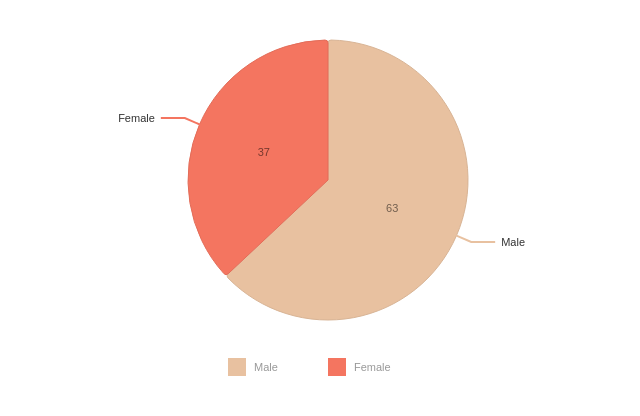
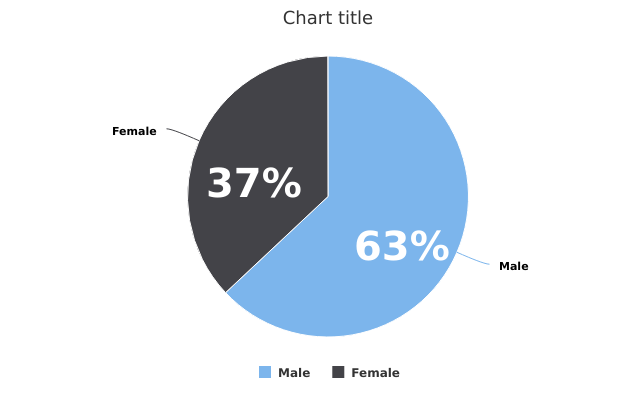
Before and after one commit to Gunjan1109/nivochartsdemo, a React (Create React App) app: page / in a window 1280 px wide. Shown: the top 416 px of the page, without its empty margins (312-952 px from the left). Built offline with nearby package versions, Linux system fonts and the light colour scheme.

Commit message:
pie chart add

```diff
--- /dev/null
+++ b/src/components/pie-chart/options.js
@@ -0,0 +1,49 @@
+import { pieChartData } from "../../data";
+
+export const pieChartOptions = {
+    chart: {
+        type: 'pie'
+    },
+    credits: false,
+    tooltip: {
+        pointFormat: 'Contribution To Total Quanity: <b>{point.percentage:.1f}%</b>'
+    },
+    accessibility: {
+        point: {
+            valueSuffix: '%'
+        }
+    },
+    plotOptions: {
+        pie: {
+            allowPointSelect: true,
+            cursor: 'pointer',
+            showInLegend: true,
+            data: pieChartData
+        },
+    },
+    legend: {
+        symbolRadius: 0
+    },
+    series: [
+        {
+            type: 'pie',
+            dataLabels: {
+                color: 'white',
+                distance: -60,
+               useHTML: true,
+                format: '<div align="center">{y}% </div>',
+                style: {
+                    fontSize: "40px"
+                },
+                align: "left"
+            }
+        },
+        {
+            type: 'pie',
+            dataLabels: {
+                enabled: true
+            },
+            showInLegend: false
+        }
+    ]
+}
--- a/src/components/pie-chart/piechart.js
+++ b/src/components/pie-chart/piechart.js
@@ -1,57 +1,17 @@
+import HighchartsReact from "highcharts-react-official";
+import Highcharts from 'highcharts';
 import React from "react";
-import { ResponsivePie } from "@nivo/pie";
-import { pieChartData } from "../../data";
+import { pieChartOptions } from "./options";
 
 const PieChart = () => {
-  return (
-    <>
-      <div style={{ height: "400px" }}>
-        <ResponsivePie
-          data={pieChartData}
-          margin={{ top: 40, right: 80, bottom: 80, left: 80 }}
-          cornerRadius={3}
-          activeOuterRadiusOffset={8}
-          borderWidth={1}
-          //colors={["blue", "#f2c94c"]}
-          borderColor={{
-            from: "color",
-            modifiers: [["darker", "0.2"]],
-          }}
-          arcLinkLabelsSkipAngle={10}
-          arcLinkLabelsTextColor="#333333"
-          arcLinkLabelsThickness={2}
-          arcLinkLabelsColor={{ from: "color" }}
-          arcLabelsSkipAngle={10}
-          arcLabelsTextColor={{
-            from: "color",
-            modifiers: [["darker", 2]],
-          }}
-          legends={[
-            {
-              anchor: "bottom",
-              direction: "row",
-              translateY: 56,
-              itemWidth: 100,
-              itemHeight: 18,
-              itemTextColor: "#999",
-              itemDirection: "left-to-right",
-              itemOpacity: 1,
-              symbolSize: 18,
-              symbolShape: "square",
-              effects: [
-                {
-                  on: "hover",
-                  style: {
-                    itemTextColor: "#000",
-                  },
-                },
-              ],
-            },
-          ]}
-        />
-      </div>
-    </>
-  );
-};
+    return (
+  <>
+  <HighchartsReact
+  highcharts={Highcharts}
+  options={pieChartOptions}
+  />
+  </>
+    )
+}
 
 export default PieChart;
--- a/src/data.js
+++ b/src/data.js
@@ -258,14 +258,6 @@ export const invertedStackeddata = {
 };
 
 export const pieChartData = [
-  {
-    id: "Male",
-    label: "Male",
-    value: 63,
-  },
-  {
-    id: "Female",
-    label: "Female",
-    value: 37,
-  },
-];
+ ['Male', 63],
+ ['Female', 37]
+]
```
